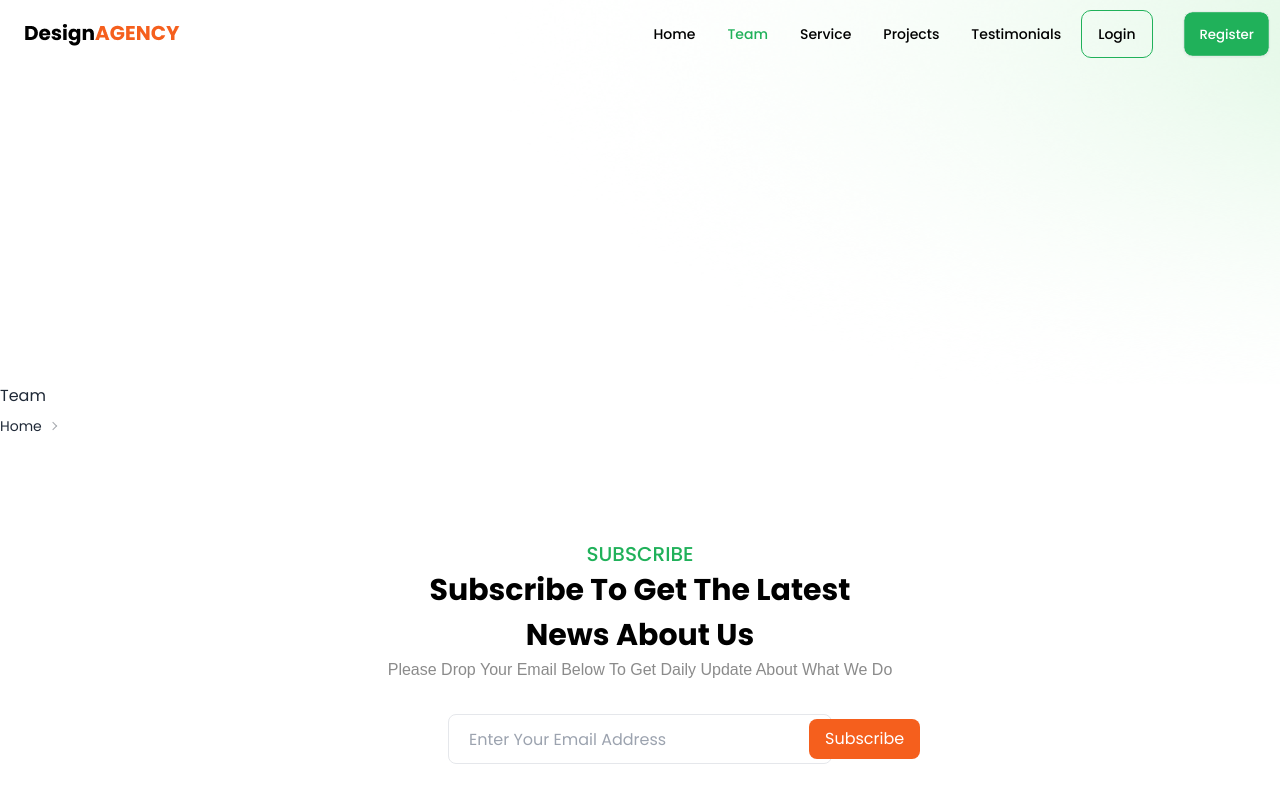
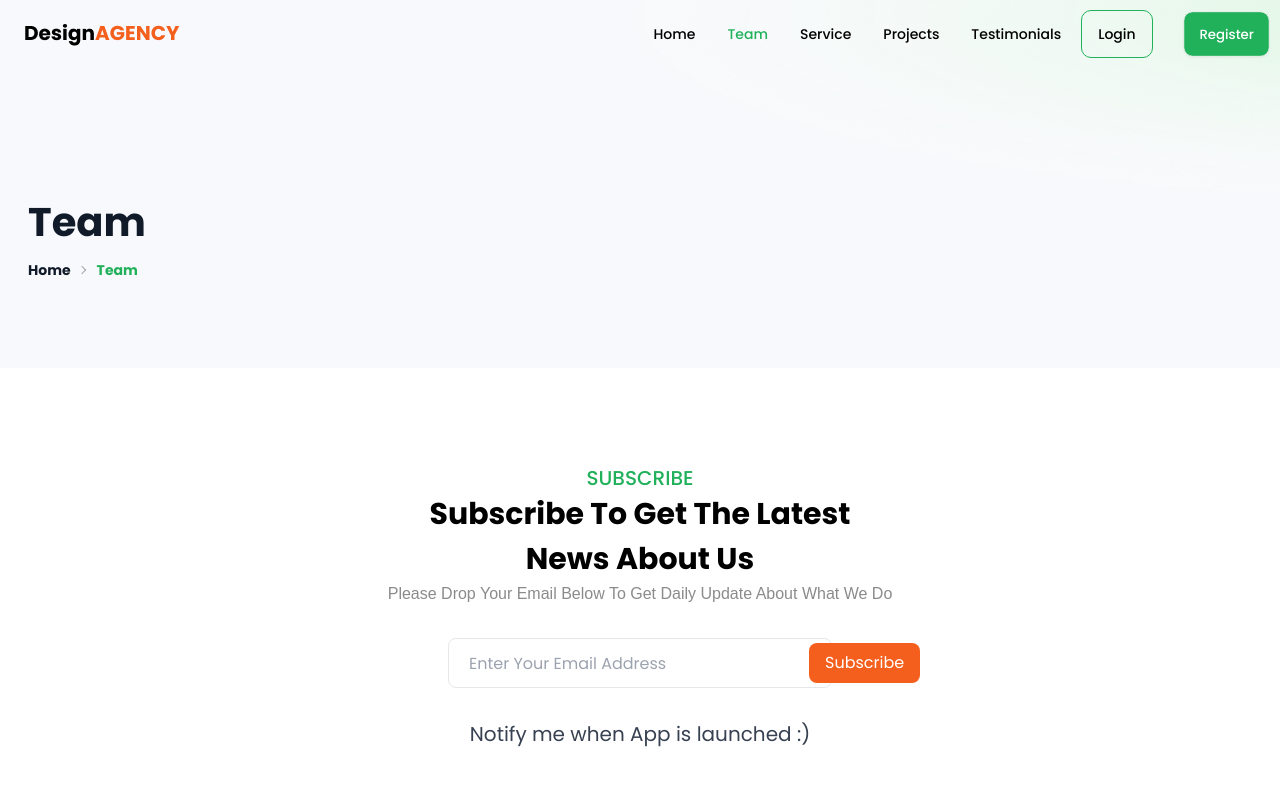
Before and after one commit to RashedAkash/design-agency, a Next.js app: page /team in a window 1280 px wide. Shown: the top 796 px of the page. Built offline with nearby package versions, Linux system fonts and the light colour scheme.

Commit message:
team design added

```diff
--- a/src/app/team/page.js
+++ b/src/app/team/page.js
@@ -4,7 +4,7 @@ import PageTitle from '@/components/PageTitle';
 const page = () => {
   return (
     <div>
-    <PageTitle img="/teambg.png" title="Team" page=""/>
+    <PageTitle img="/teambg.png" title="Team" page="Team"/>
     </div>
   );
 };
--- a/src/components/PageTitle.jsx
+++ b/src/components/PageTitle.jsx
@@ -4,23 +4,26 @@ import Image from 'next/image';
 const PageTitle = ({img,title,page}) => {
   return (
     <div>
-      <div>
+      <div className=" bg-[#F8F9FC] pb-20 pl-7">
         <div>
-          <Image src={img} alt="img" width={1440} height={370}
-            className=' max-h-96'
-            />
+          <Image
+            src={img}
+            alt="img"
+            width={1440}
+            height={370}
+            className=" max-h-48"
+          />
         </div>
         <div>
-          <h1>{title }</h1>
+          <h1 className=" text-[#101A29] text-[40px] font-semibold">{title}</h1>
           <div className="text-sm breadcrumbs">
             <ul>
               <li>
-                <a>Home</a>
+                <a className=" text-[#101A29] font-semibold">Home</a>
               </li>
               <li>
-                <a>{page }</a>
+                <a className=" text-[#20B15A] font-semibold">{page}</a>
               </li>
-
             </ul>
           </div>
         </div>
```
